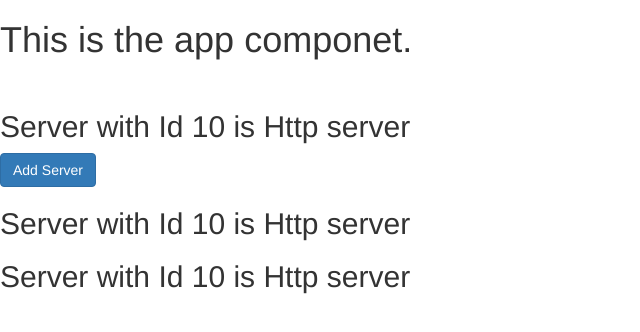
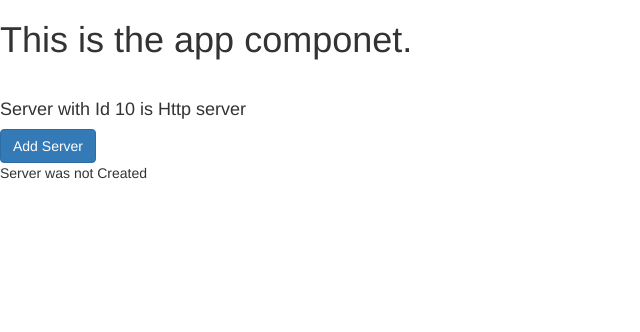
Before and after one commit to sandeep0077/Lerning-Angular-with-Git, an Angular app: page / in a window 1280 px wide. Shown: the top 332 px of the page, without its empty margins (0-640 px from the left). Built offline with nearby package versions, Linux system fonts and the light colour scheme.

Commit message:
Event Binding

```diff
--- a/src/app/server/server.component.html
+++ b/src/app/server/server.component.html
@@ -1 +1 @@
-<h2> Server with Id {{ serverId }} is {{serverStringMethod()}}</h2>
+<h4> Server with Id {{ serverId }} is {{serverStringMethod()}}</h4>
--- a/src/app/servers/servers.component.html
+++ b/src/app/servers/servers.component.html
@@ -1,3 +1,3 @@
-<button class="btn btn-primary" [disabled]="!allowNewServer">Add Server</button>
-<app-server></app-server>
-<app-server></app-server>
+<button class="btn btn-primary" (click)="onCreateServer()" [disabled]="!allowNewServer">Add Server</button>
+
+<p>{{serverCreationStatus}}</p>
--- a/src/app/servers/servers.component.ts
+++ b/src/app/servers/servers.component.ts
@@ -7,6 +7,13 @@ import { Component, OnInit } from '@angular/core';
 })
 export class ServersComponent implements OnInit {
 allowNewServer = false;
+serverCreationStatus =  "Server was not Created";
+
+// Event Binding
+onCreateServer() {
+  this.serverCreationStatus = "Server was Created"
+}
+
   constructor() {
     setTimeout(() => {this.allowNewServer= true;
     },2000)
```
